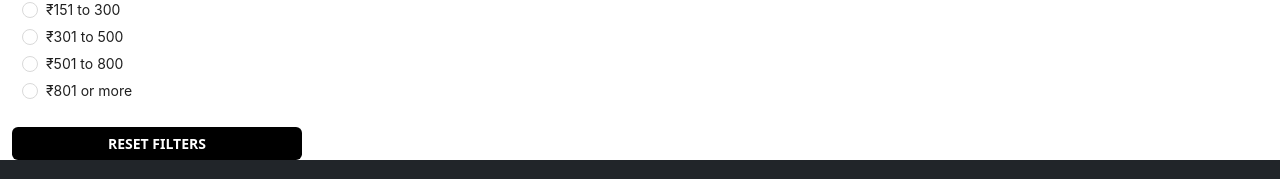
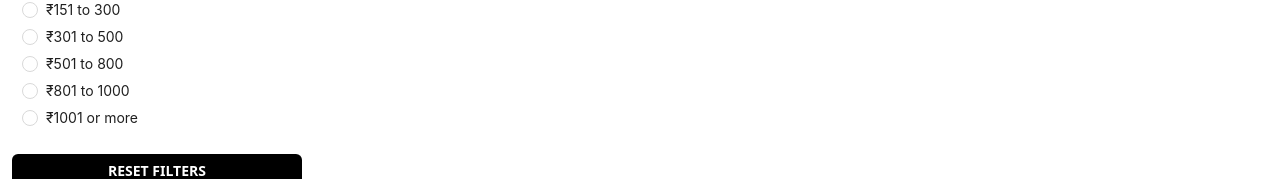
Before and after one commit to panku-chavan/e-commerce-prod, a React (Create React App) app in the folder client/: page / in a window 1280 px wide. Shown: the part 608-787 px from the top of the page. Built offline with nearby package versions, Linux system fonts and the light colour scheme; no server answers.

Commit message:
edit price array

```diff
--- a/client/src/components/Prices.js
+++ b/client/src/components/Prices.js
@@ -25,8 +25,13 @@ export const Prices = [
     array: [501, 800],
   },
   {
-    _id: 4,
-    name: "₹801 or more",
-    array: [801, 9999],
+    _id: 5,
+    name: "₹801 to 1000",
+    array: [801, 1000],
+  },
+  {
+    _id: 6,
+    name: "₹1001 or more",
+    array: [1001, 9999],
   },
 ];
```
